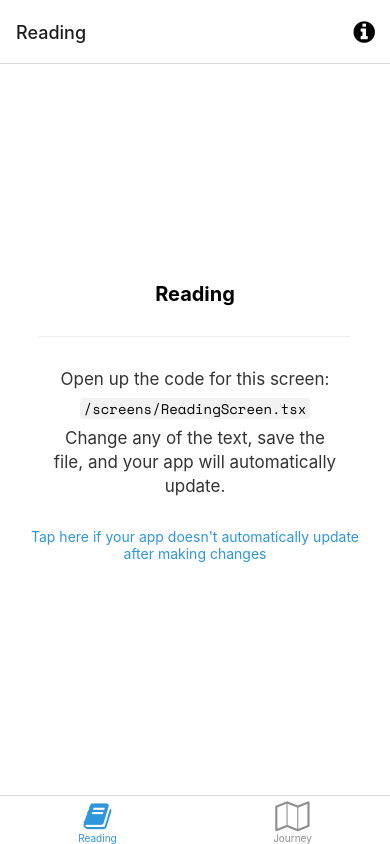
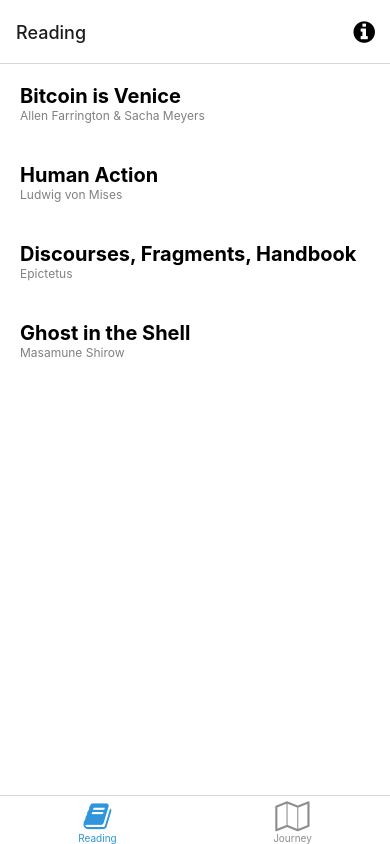
Before and after one commit to phrazzld/whetstone, a React Native app: screen /Reading in a window 390 px wide. Built offline with nearby package versions, Linux system fonts and the light colour scheme; what expo-linking would draw is missing.

Commit message:
Stub reading screen

```diff
--- /dev/null
+++ b/components/Book.tsx
@@ -0,0 +1,35 @@
+import { StyleSheet } from "react-native";
+import { TBook } from "../types";
+import { Text, View } from "./Themed";
+
+interface BookProps {
+    book: TBook;
+}
+
+export const Book = (props: BookProps) => {
+    const { book } = props;
+
+    return (
+        <View style={styles.book}>
+            <Text style={styles.title}>{book.title}</Text>
+            <Text style={styles.author}>{book.author}</Text>
+        </View>
+    );
+};
+
+const styles = StyleSheet.create({
+    book: {
+        margin: 10,
+        padding: 10,
+        borderRadius: 10,
+        backgroundColor: "white",
+    },
+    author: {
+        fontSize: 12,
+        color: "grey",
+    },
+    title: {
+        fontSize: 20,
+        fontWeight: "bold",
+    },
+});
--- a/screens/ReadingScreen.tsx
+++ b/screens/ReadingScreen.tsx
@@ -1,21 +1,38 @@
 import { StyleSheet } from "react-native";
+import { Book } from "../components/Book";
+import { View } from "../components/Themed";
+import { RootTabScreenProps, TBook } from "../types";
 
-import EditScreenInfo from "../components/EditScreenInfo";
-import { Text, View } from "../components/Themed";
-import { RootTabScreenProps } from "../types";
-
+const books: Array<TBook> = [
+    {
+        id: 1,
+        title: "Bitcoin is Venice",
+        author: "Allen Farrington & Sacha Meyers",
+    },
+    {
+        id: 2,
+        title: "Human Action",
+        author: "Ludwig von Mises",
+    },
+    {
+        id: 3,
+        title: "Discourses, Fragments, Handbook",
+        author: "Epictetus",
+    },
+    {
+        id: 4,
+        title: "Ghost in the Shell",
+        author: "Masamune Shirow",
+    },
+];
 export default function ReadingScreen({
     navigation,
 }: RootTabScreenProps<"Reading">) {
     return (
         <View style={styles.container}>
-            <Text style={styles.title}>Reading</Text>
-            <View
-                style={styles.separator}
-                lightColor="#eee"
-                darkColor="rgba(255,255,255,0.1)"
-            />
-            <EditScreenInfo path="/screens/ReadingScreen.tsx" />
+            {books.map((book) => (
+                <Book key={book.id} book={book} />
+            ))}
         </View>
     );
 }
@@ -23,12 +40,6 @@ export default function ReadingScreen({
 const styles = StyleSheet.create({
     container: {
         flex: 1,
-        alignItems: "center",
-        justifyContent: "center",
-    },
-    title: {
-        fontSize: 20,
-        fontWeight: "bold",
     },
     separator: {
         marginVertical: 30,
--- a/types.tsx
+++ b/types.tsx
@@ -37,3 +37,9 @@ export type RootTabScreenProps<
     BottomTabScreenProps<RootTabParamList, Screen>,
     NativeStackScreenProps<RootStackParamList>
 >;
+
+export type TBook = {
+    id: number;
+    title: string;
+    author: string;
+};
```
